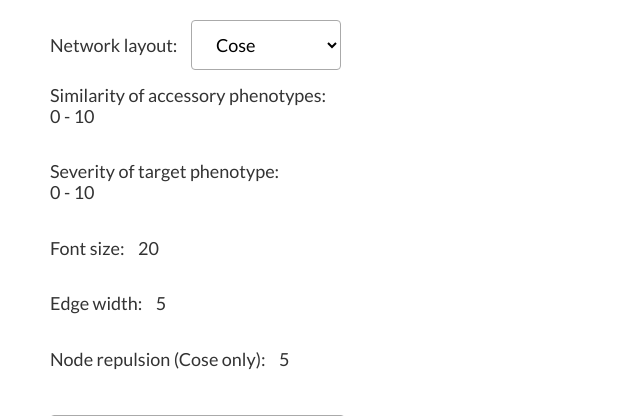
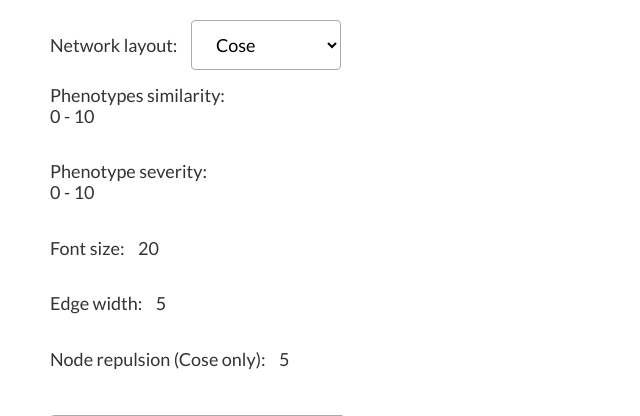
Before and after one commit to akikuno/TSUMUGI-dev, a Python web app: template web/network/template/template_network_phenotype.html in a window 1280 px wide. Shown: the part 171-587 px from the top of the page, without its empty margins (0-640 px from the left). Run offline with Jinja, Linux system fonts and the light colour scheme; the template is opened without the code that fills it, so the values that code supplies are empty; some libraries are stand-ins or nearby versions.

Commit message:
スライダーの表記を簡潔にする #35

```diff
--- a/web/network/template/template_network_genesymbol.html
+++ b/web/network/template/template_network_genesymbol.html
@@ -38,7 +38,7 @@
             </div>
 
             <div class="slider-container">
-                <span class="control-label" style="display: block;">Similarity of accessory phenotypes:</span>
+                <span class="control-label" style="display: block;">Phenotypes similarity:</span>
                 <span id="edge-size-value">0 - 10</span>
                 <div class="slider-element" id="filter-edge-slider"></div>
             </div>
--- a/web/network/template/template_network_phenotype.html
+++ b/web/network/template/template_network_phenotype.html
@@ -38,13 +38,13 @@
             </div>
 
             <div class="slider-container">
-                <span class="control-label" style="display: block;">Similarity of accessory phenotypes:</span>
+                <span class="control-label" style="display: block;">Phenotypes similarity:</span>
                 <span id="edge-size-value">0 - 10</span>
                 <div class="slider-element" id="filter-edge-slider"></div>
             </div>
 
             <div class="slider-container">
-                <span class="control-label" style="display: block;">Severity of target phenotype:</span>
+                <span class="control-label" style="display: block;">Phenotype severity:</span>
                 <span id="node-color-value">0 - 10</span>
                 <div class="slider-element" id="filter-node-slider"></div>
             </div>
```
